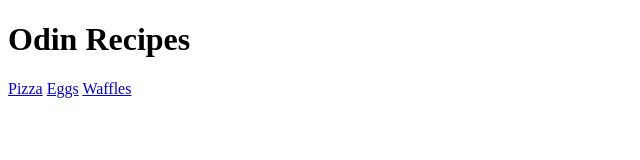
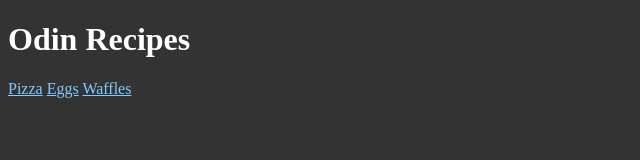
Before and after one commit to rafallyczek/odin-recipes, a plain HTML site: page index.html in a window 1280 px wide. Shown: the whole page, without its empty margins (0-640 px from the left). Drawn offline with Linux system fonts and the light colour scheme.

Commit message:
Add styles
Created style.css file in css folder and filled it with styles code
for odin-recipes site.

```diff
--- /dev/null
+++ b/css/style.css
@@ -0,0 +1,9 @@
+body{
+    background-color: #333333;
+}
+h1, h2, p, ul, ol{
+    color: white;
+}
+a{
+    color: rgb(128, 204, 255);
+}
--- a/index.html
+++ b/index.html
@@ -3,6 +3,7 @@
 <head>
     <meta charset="utf-8">
     <title>Odin Recipes</title>
+    <link rel="stylesheet" href="./css/style.css">
 </head>
 <body>
     <h1>Odin Recipes</h1>
```
Also changed, not shown: recipes/eggs.html (+1 -0 lines), recipes/pizza.html (+1 -0 lines), recipes/waffles.html (+1 -0 lines).
